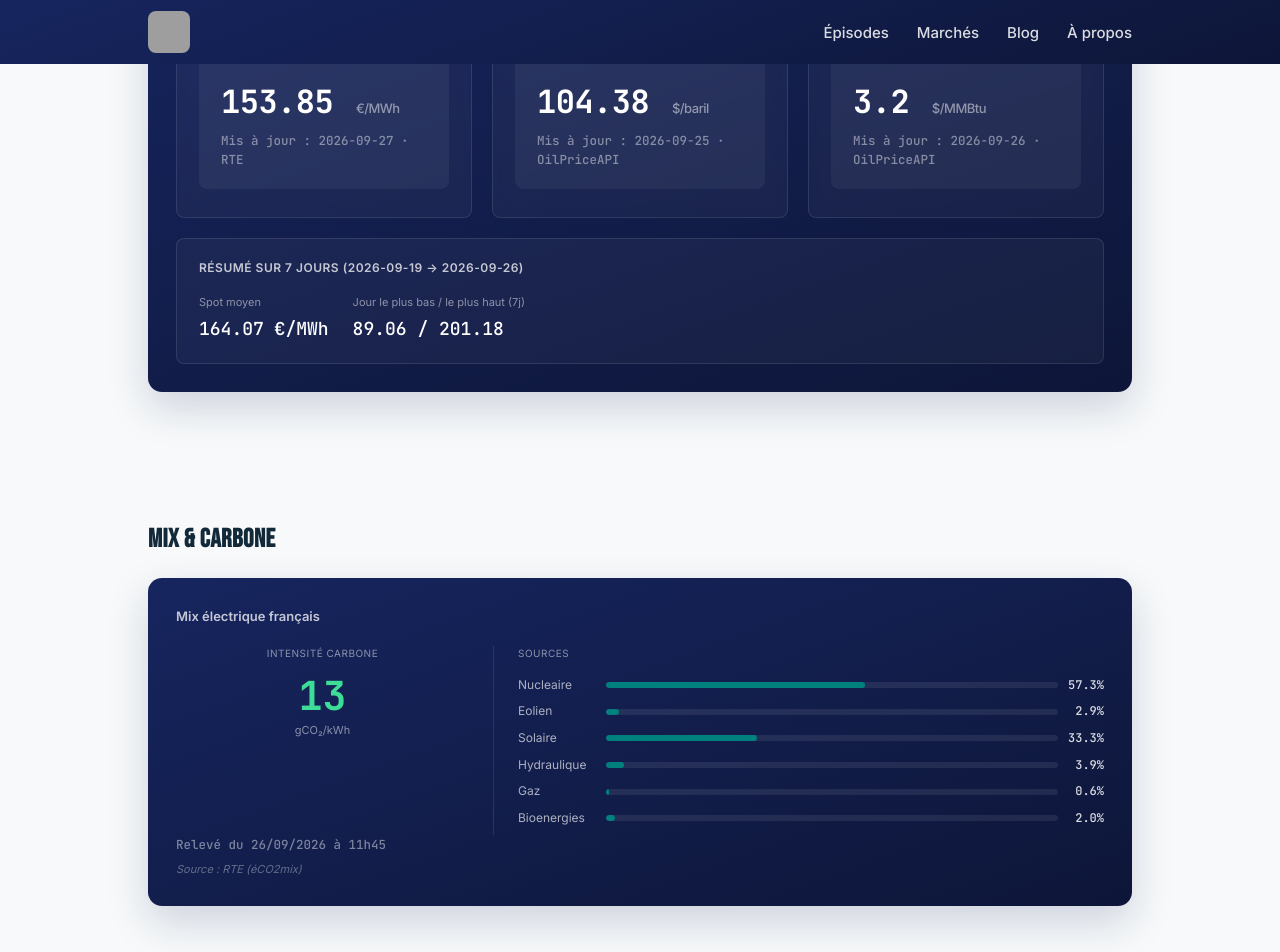
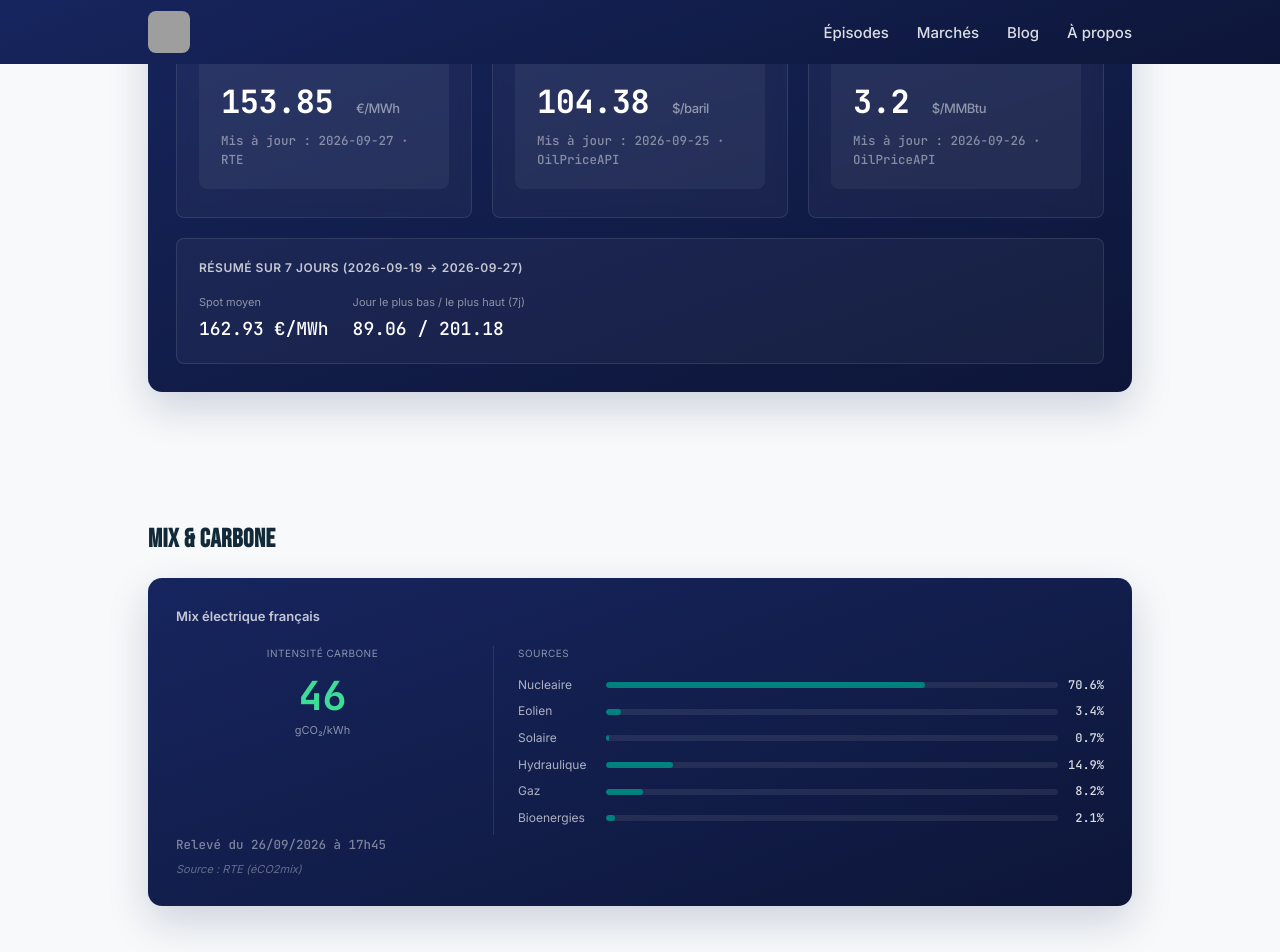
Before and after one commit to InsideEnergyMarkets/Inside-Energy-Markets, a Jekyll site: the page built from marches/index.html, in a window 1280 px wide and 1400 px high, scrolled down 556 px. Shown: the top 952 px of the window. Built offline with Jekyll 4.4.1, drawn with Linux system fonts in a browser that asks for light colours; some of the changed text lies outside the part shown; grey boxes are pictures that could not be loaded.

Commit message:
Mise à jour automatique des données marché

```diff
--- a/_data/market.json
+++ b/_data/market.json
@@ -1,5 +1,5 @@
 {
-  "updated_at": "2026-09-26T12:08:02.021877Z",
+  "updated_at": "2026-09-26T18:07:51.352549Z",
   "brent": {
     "price_usd": 104.38,
     "date": "2026-09-25",
@@ -13,18 +13,18 @@
     "source": "OilPriceAPI"
   },
   "mix_france": {
-    "date_heure": "2026-09-26T11:45:00+00:00",
+    "date_heure": "2026-09-26T17:45:00+00:00",
     "shares": {
-      "nucleaire": 57.3,
-      "eolien": 2.9,
-      "solaire": 33.3,
-      "hydraulique": 3.9,
-      "gaz": 0.6,
-      "bioenergies": 2.0
+      "nucleaire": 70.6,
+      "eolien": 3.4,
+      "solaire": 0.7,
+      "hydraulique": 14.9,
+      "gaz": 8.2,
+      "bioenergies": 2.1
     },
     "top_source": "nucleaire",
-    "top_share": 57.3,
-    "co2_intensity": 13
+    "top_share": 70.6,
+    "co2_intensity": 46
   },
   "spot_price_france": {
     "price_eur_mwh": 153.85,
--- a/_data/market_history.json
+++ b/_data/market_history.json
@@ -385,12 +385,12 @@
     "brent_usd": 104.38,
     "spot_eur_mwh": 153.85,
     "mix_shares": {
-      "nucleaire": 57.3,
-      "eolien": 2.9,
-      "solaire": 33.3,
-      "hydraulique": 3.9,
-      "gaz": 0.6,
-      "bioenergies": 2.0
+      "nucleaire": 70.6,
+      "eolien": 3.4,
+      "solaire": 0.7,
+      "hydraulique": 14.9,
+      "gaz": 8.2,
+      "bioenergies": 2.1
     }
   },
   {
--- a/_data/weekly_summary.json
+++ b/_data/weekly_summary.json
@@ -1,20 +1,20 @@
 {
   "period_start": "2026-09-19",
-  "period_end": "2026-09-26",
+  "period_end": "2026-09-27",
   "brent": {
     "start_usd": 130.8,
     "end_usd": 104.38,
     "change_pct": -20.2
   },
   "spot_price": {
-    "avg_eur_mwh": 164.07,
+    "avg_eur_mwh": 162.93,
     "min_eur_mwh": 89.06,
     "max_eur_mwh": 201.18,
-    "days_count": 8
+    "days_count": 9
   },
   "mix": {
-    "nuclear_avg_share": 71.3,
-    "renewables_avg_share": 24.8,
+    "nuclear_avg_share": 72.9,
+    "renewables_avg_share": 22.2,
     "days_count": 8
   }
 }
```
